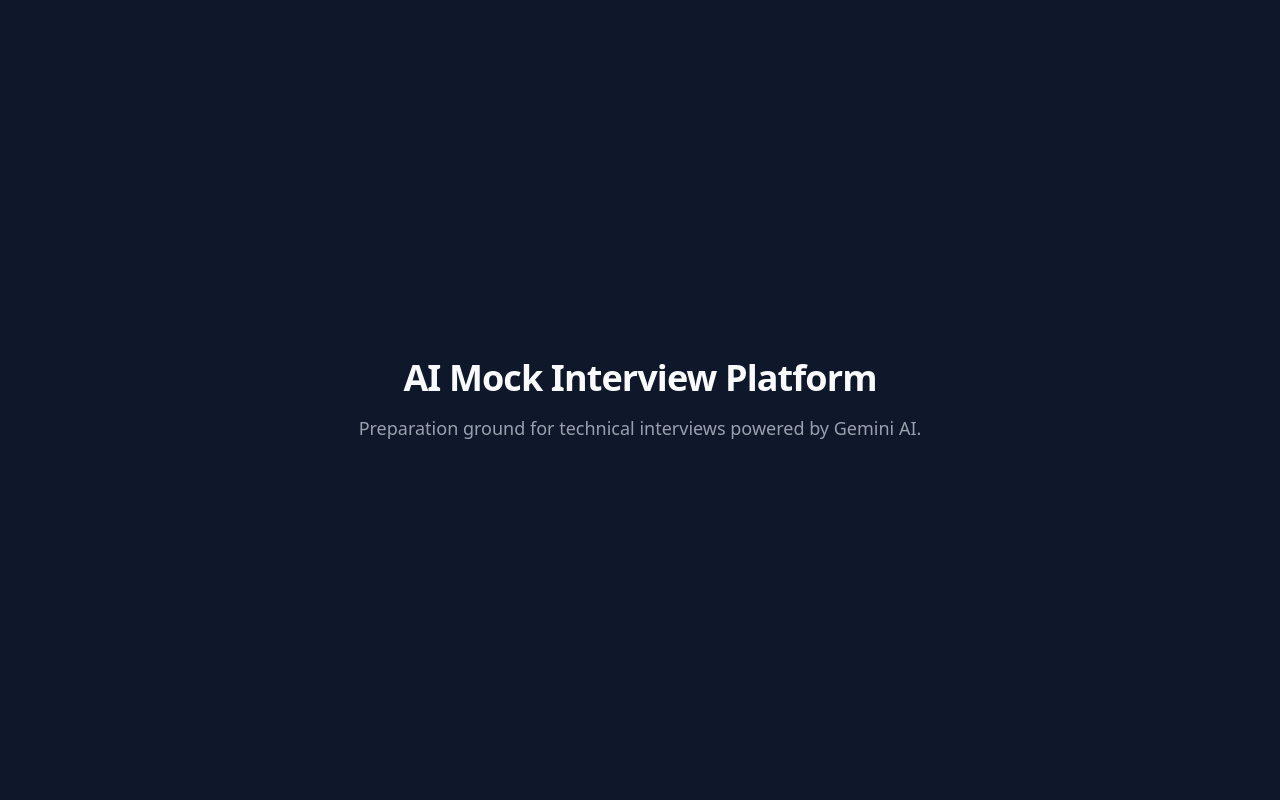
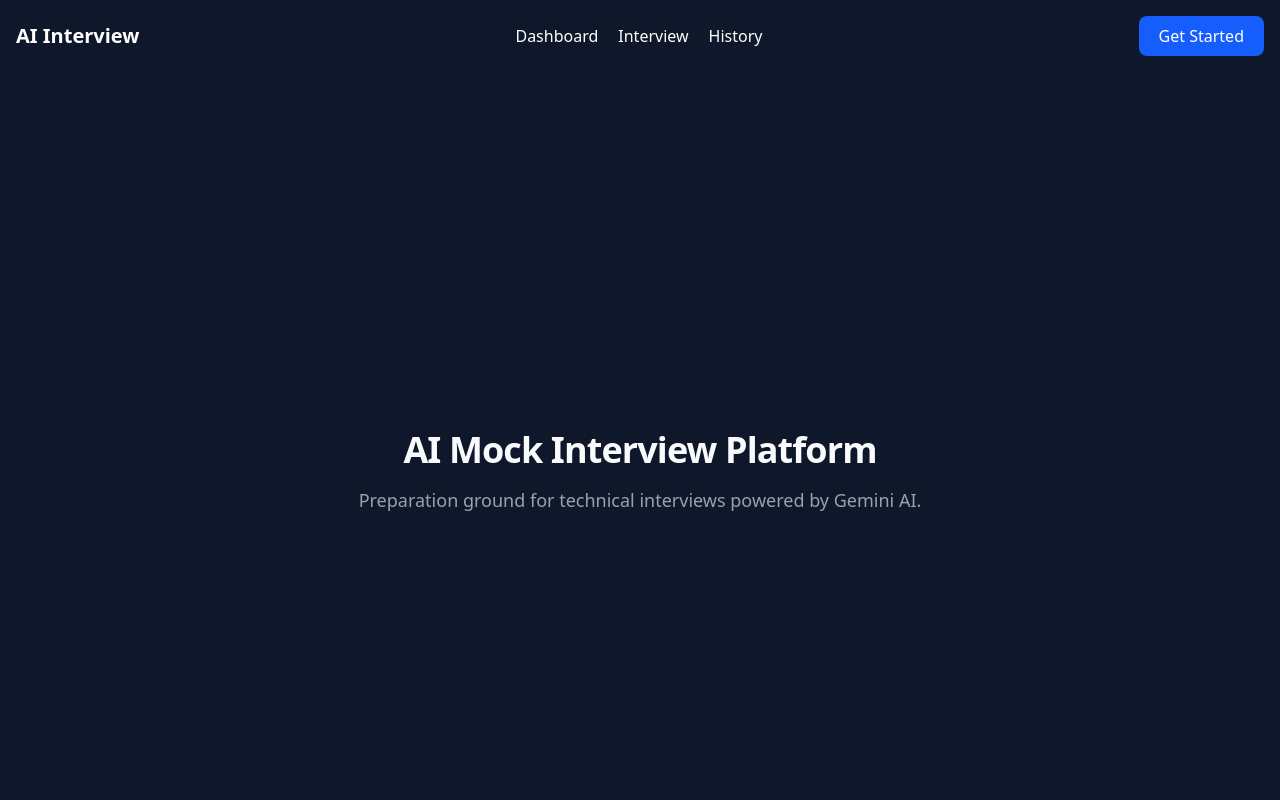
Before and after one commit to khanzakirkhan723595/React_Nextjs_Project, a Next.js app: page / in a window 1280 px wide. Shown: the top 800 px of the page. Built offline with nearby package versions, Linux system fonts and the light colour scheme.

Commit message:
added layout shell with Navbar, Footer, and Button components

```diff
--- a/app/layout.tsx
+++ b/app/layout.tsx
@@ -1,33 +1,51 @@
-import type { Metadata } from "next";
-import { Geist, Geist_Mono } from "next/font/google";
+import Navbar from "@/components/Navbar";
+import Footer from "@/components/Footer";
 import "./globals.css";
 
-const geistSans = Geist({
-  variable: "--font-geist-sans",
-  subsets: ["latin"],
-});
 
-const geistMono = Geist_Mono({
-  variable: "--font-geist-mono",
-  subsets: ["latin"],
-});
+export const metadata = {
 
-export const metadata: Metadata = {
-  title: "Create Next App",
-  description: "Generated by create next app",
+    title: "AI Interview Platform",
+
+    description: "Practice interviews using AI"
+
 };
 
+
+
 export default function RootLayout({
-  children,
-}: Readonly<{
-  children: React.ReactNode;
-}>) {
-  return (
-    <html
-      lang="en"
-      className={`${geistSans.variable} ${geistMono.variable} h-full antialiased`}
-    >
-      <body className="min-h-full flex flex-col">{children}</body>
-    </html>
-  );
+    children
+}: {
+    children: React.ReactNode
+}) {
+
+
+    return (
+
+        <html lang="en">
+
+
+            <body>
+
+
+                <Navbar/>
+
+
+                <main>
+
+                    {children}
+
+                </main>
+
+
+                <Footer/>
+
+
+            </body>
+
+
+        </html>
+
+    );
+
 }
```
